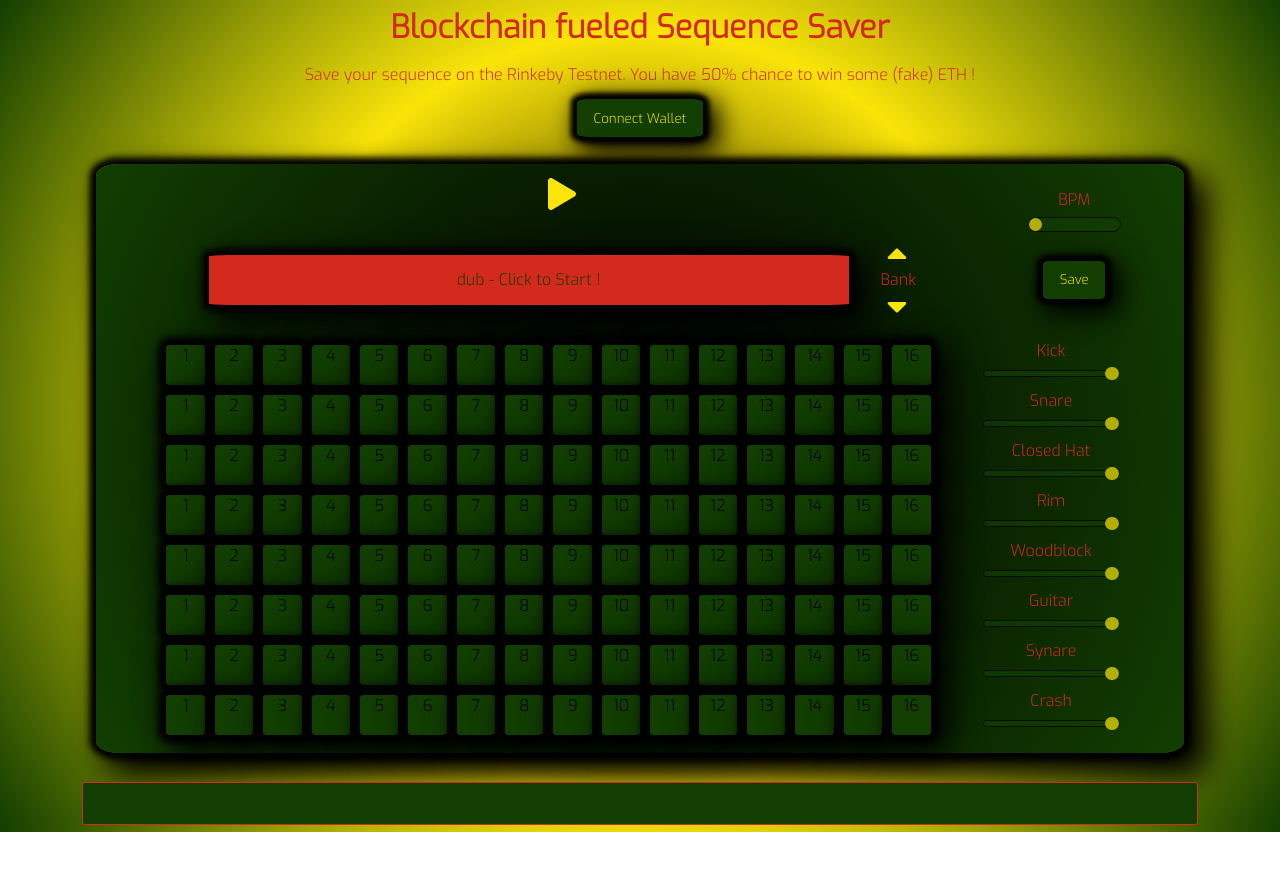
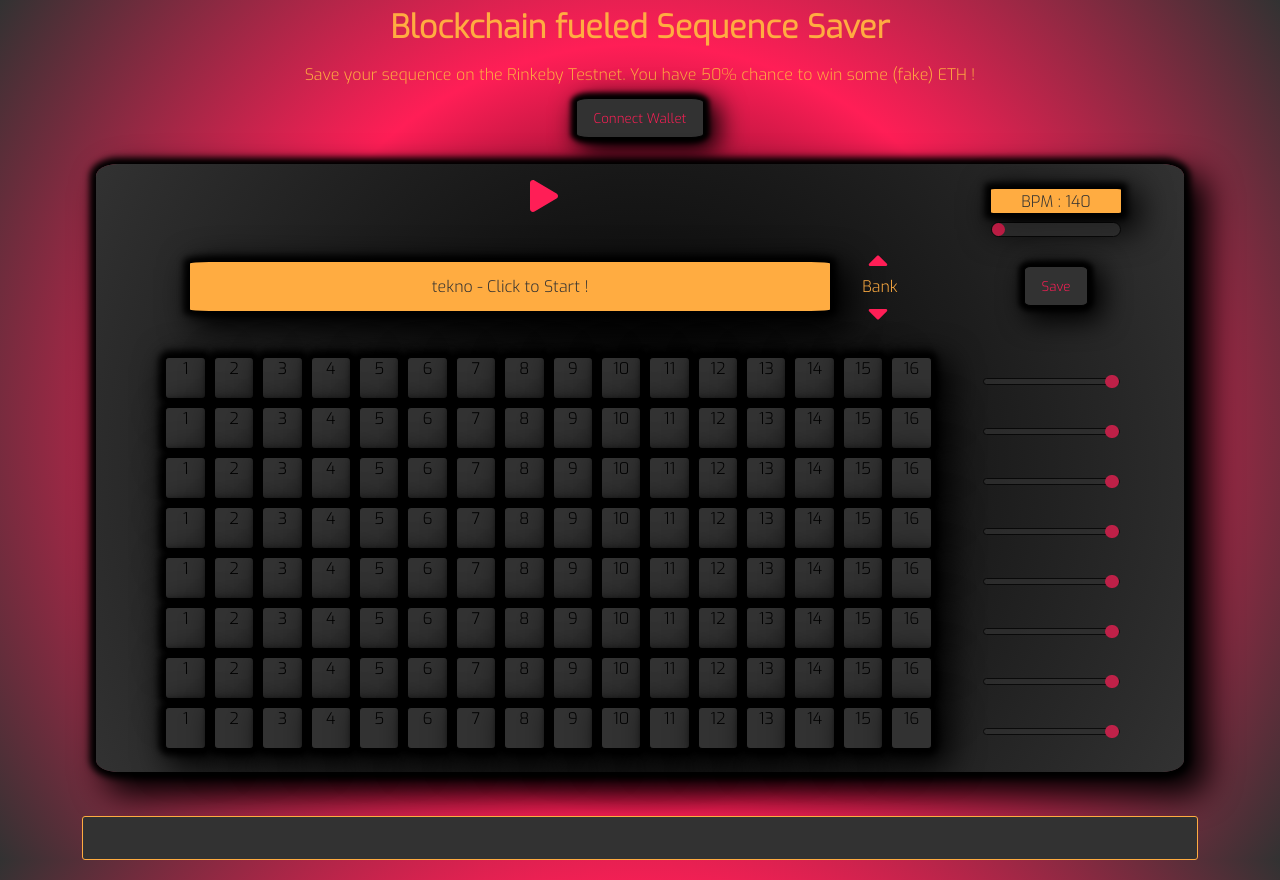
Before and after one commit to leo-marie/Sequencer-Portal---frontend, a React (Create React App) app: page / in a window 1280 px wide. Before the commit the page ends 832 px from the top, so only its background shows below. Built offline with nearby package versions, Linux system fonts and the light colour scheme; the HTML template or start-up script is replaced by a standard one.

Commit message:
added bpm display

```diff
--- a/package.json
+++ b/package.json
@@ -2,6 +2,7 @@
   "name": "creap",
   "version": "0.1.0",
   "private": true,
+  "homepage": "https://leo-marie.github.io/Sequencer-Portal---frontend",
   "dependencies": {
     "@testing-library/jest-dom": "^4.2.4",
     "@testing-library/react": "^9.3.2",
@@ -16,7 +17,9 @@
     "start": "react-scripts start",
     "build": "react-scripts build",
     "test": "react-scripts test",
-    "eject": "react-scripts eject"
+    "eject": "react-scripts eject",
+    "predeploy": "npm run build",
+    "deploy": "gh-pages -d build"
   },
   "eslintConfig": {
     "extends": "react-app"
--- a/src/App.css
+++ b/src/App.css
@@ -88,5 +88,5 @@ body {
 }
 
 #groovebox-container {
-  margin-bottom: -50px;
+  margin-bottom: -5%;
 }
--- a/src/components/Groovebox.css
+++ b/src/components/Groovebox.css
@@ -3,7 +3,7 @@
  /* top: 50%;
   left: 50%; */
   width: 85%;
-  height: 85%;
+  height: 82%;
   margin-top: 2%;
   margin-left: auto;
   margin-right: auto;
@@ -13,7 +13,7 @@
   box-shadow: 1em 1em 2em 0.5em var(--color1), 0 0 0.4em 0.4em var(--color1);
   display: grid;
   grid-template-columns: 6fr 1fr;
-  grid-template-rows: 1fr 1.5fr 7fr;
+  grid-template-rows: 0.5fr 1.5fr 7fr;
   grid-template-areas:
   "startstop bpm"
   "display save"
@@ -76,7 +76,6 @@
   margin: 0;
 }
 
-
 .switch {
   width: 3vw;
   height: 5vh;
@@ -89,7 +88,7 @@
 }
 
 form {
-  justify-content: flex-start; /* vertical align in flex when flex direction is row */
+  justify-content: center; /* vertical align in flex when flex direction is row */
   align-items: center; /* horizontal align in flex when flex direction is row */
   text-align: center;
   display: flex;
@@ -174,3 +173,16 @@ form {
   background-color: var(--color1);
   box-shadow: 0 0 0.4em 0.4em var(--color4);
 }
+
+#bpmdisplay {
+  justify-self: center; /* horizontal align in grid */
+  align-self: center; /* vertical align in grid */
+  text-align: center;
+  color: var(--color2);
+  background-color: var(--color4);
+  width: 8em;
+  margin: 0;
+  padding: 1%;
+  border-radius: 3%;
+  box-shadow: 0.6em 0.6em 2em 0.5em var(--color1), 0 0 0.4em 0.4em var(--color1);
+}
--- a/src/components/Groovebox.js
+++ b/src/components/Groovebox.js
@@ -131,7 +131,7 @@ const Groovebox = React.forwardRef((props, ref) => {
 
 const [isOn, setIsOn] = useState(false);
 const [currentStep, setCurrentStep] = useState(0);
-const [bpm, setBpm] = useState(120);
+const [bpm, setBpm] = useState(560);
 const [display, setDisplay] = useState("click to start");
 const [volume, setVolume] = useState({
   ins01: 1,
@@ -143,8 +143,8 @@ const [volume, setVolume] = useState({
   ins07: 1,
   ins08: 1
 });
-const [mood, setMood] = useState("dub");
-const [dataArray, setDataArray] = useState(createDataArray(datadub));
+const [mood, setMood] = useState("tekno");
+const [dataArray, setDataArray] = useState(createDataArray(datatekno));
 const [sequence, setSequence] = useState([
   [0, 0, 0, 0, 0, 0, 0, 0, 0, 0, 0, 0, 0, 0, 0, 0],
   [0, 0, 0, 0, 0, 0, 0, 0, 0, 0, 0, 0, 0, 0, 0, 0],
@@ -353,7 +353,8 @@ return (
     {PlayStopButton}
   </div>
   <form id="bpm">
-    <label for="points">BPM</label>
+    <label for="points"></label>
+    <div id="bpmdisplay">BPM : {Math.floor(bpm/4)}</div>
     <input type="range" id="points" name="points" min="120" max="1000" className="slider" onInput={handleBpmChange} onChange={handleBpmChange}></input>
   </form>
   <div id="displaywrapper">
@@ -374,7 +375,7 @@ return (
       key={d.id + d.step} src={d.src} letter={d.letter} id={d.id} step={d.step} currentStep={currentStep} isOn={isOn} volume={volume} handleSequenceChange={handleSequenceChange} />
       )}
       <form className="volume">
-        <label for="points">Kick</label>
+        <label for="points"></label>
         <input type="range" name="ins01" id="ins01Volume" min="0" max="1" step="0.01" className="slider" onInput={handleVolumeChange} onChange={handleVolumeChange}></input>
       </form>
     </div>
@@ -385,7 +386,7 @@ return (
       key={d.id+ d.step} src={d.src} letter={d.letter} id={d.id} step={d.step} currentStep={currentStep} isOn={isOn} volume={volume} handleSequenceChange={handleSequenceChange} />
       )}
       <form className="volume">
-        <label for="points">Snare</label>
+        <label for="points"></label>
         <input type="range" name="ins02" id="ins02Volume" min="0" max="1" step="0.01" className="slider" onInput={handleVolumeChange} onChange={handleVolumeChange}></input>
       </form>
     </div>
@@ -396,7 +397,7 @@ return (
       key={d.id+ d.step} src={d.src} letter={d.letter} id={d.id} step={d.step} currentStep={currentStep} isOn={isOn} volume={volume} handleSequenceChange={handleSequenceChange} />
       )}
       <form className="volume">
-        <label for="points">Closed Hat</label>
+        <label for="points"></label>
         <input type="range" name="ins03" id="ins03Volume" min="0" max="1" step="0.01" className="slider" onInput={handleVolumeChange} onChange={handleVolumeChange}></input>
       </form>
     </div>
@@ -406,7 +407,7 @@ return (
       key={d.id+ d.step} src={d.src} letter={d.letter} id={d.id} step={d.step} currentStep={currentStep} isOn={isOn} volume={volume} handleSequenceChange={handleSequenceChange} />
       )}
       <form className="volume">
-        <label for="points">Rim</label>
+        <label for="points"></label>
         <input type="range" name="ins04" id="ins04Volume" min="0" max="1" step="0.01" className="slider" onInput={handleVolumeChange} onChange={handleVolumeChange}></input>
       </form>
     </div>
@@ -416,7 +417,7 @@ return (
       key={d.id+ d.step} src={d.src} letter={d.letter} id={d.id} step={d.step} currentStep={currentStep} isOn={isOn} volume={volume} handleSequenceChange={handleSequenceChange} />
       )}
       <form className="volume">
-        <label for="points">Woodblock</label>
+        <label for="points"></label>
         <input type="range" name="ins05" id="ins05Volume" min="0" max="1" step="0.01" className="slider" onInput={handleVolumeChange} onChange={handleVolumeChange}></input>
       </form>
     </div>
@@ -426,7 +427,7 @@ return (
       key={d.id+ d.step} src={d.src} letter={d.letter} id={d.id} step={d.step} currentStep={currentStep} isOn={isOn} volume={volume} handleSequenceChange={handleSequenceChange} />
       )}
       <form className="volume">
-        <label for="points">Guitar</label>
+        <label for="points"></label>
         <input type="range" name="ins06" id="ins06Volume" min="0" max="1" step="0.01" className="slider" onInput={handleVolumeChange} onChange={handleVolumeChange}></input>
       </form>
     </div>
@@ -436,7 +437,7 @@ return (
       key={d.id+ d.step} src={d.src} letter={d.letter} id={d.id} step={d.step} currentStep={currentStep} isOn={isOn} volume={volume} handleSequenceChange={handleSequenceChange} />
       )}
       <form className="volume">
-        <label for="points">Synare</label>
+        <label for="points"></label>
         <input type="range" name="ins07" id="ins07Volume" min="0" max="1" step="0.01" className="slider" onInput={handleVolumeChange} onChange={handleVolumeChange}></input>
       </form>
     </div>
@@ -446,7 +447,7 @@ return (
       key={d.id+ d.step} src={d.src} letter={d.letter} id={d.id} step={d.step} currentStep={currentStep} isOn={isOn} volume={volume} handleSequenceChange={handleSequenceChange} />
       )}
       <form className="volume">
-        <label for="points">Crash</label>
+        <label for="points"></label>
         <input type="range" name="ins08" id="ins08Volume" min="0" max="1" step="0.01" className="slider" onInput={handleVolumeChange} onChange={handleVolumeChange}></input>
       </form>
     </div>
```
Also changed, not shown: 2 other files (tests, documents, lock files or other folders).
